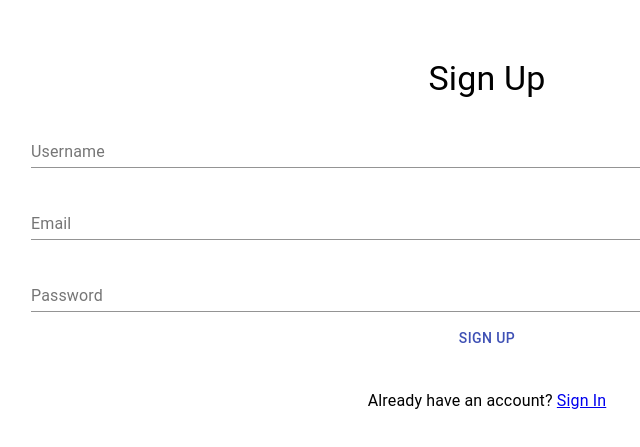
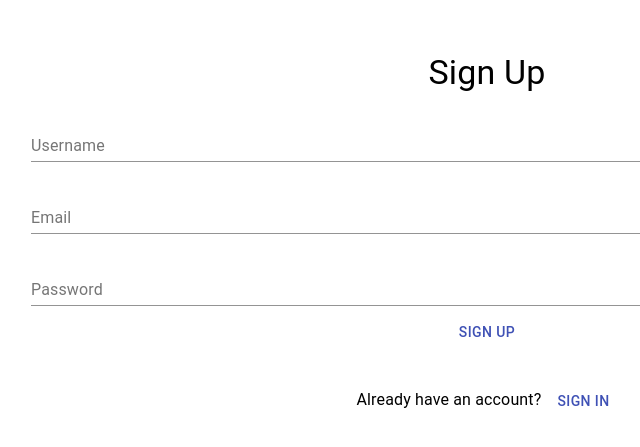
Before and after one commit to armansujoyan/simple-chat-front, a React (Create React App) app: page /signup in a window 1280 px wide. Shown: the part 167-614 px from the top of the page, without its empty margins (153-793 px from the left). Built offline with nearby package versions, Linux system fonts and the light colour scheme.

Commit message:
Change style of the links

```diff
--- a/src/views/SingInPage/index.tsx
+++ b/src/views/SingInPage/index.tsx
@@ -5,15 +5,15 @@ import {
     Typography,
     makeStyles,
     createStyles,
+    Button,
     Theme
 } from '@material-ui/core';
 import * as yup from 'yup';
 import { Link } from 'react-router-dom';
-import { useSelector, useDispatch } from 'react-redux';
+import { useDispatch } from 'react-redux';
 import { Formik } from 'formik';
 
 import SingInForm from './SignInForm';
-import { userSelector } from '../../redux/selectors';
 import { SignInAction } from '../../redux/actions';
 
 const signInValidationSchema = yup.object({
@@ -25,6 +25,9 @@ const useStyles = makeStyles((theme: Theme) =>
   createStyles({
     text: {
       marginTop: '2rem'
+    },
+    link: {
+        marginLeft: '0.5rem'
     }
   }),
 );
@@ -56,7 +59,10 @@ const SingInPage: React.FC = () => {
                     validationSchema={signInValidationSchema}
                     onSubmit={handleSubmit}/>
                 <Typography align='center' className={classes.text}>
-                    Don't have an account yet? <Link to='/signup'>Sign Up</Link>
+                    Don't have an account yet?
+                    <Button to='/signup' component={Link} color='primary' className={classes.link}>
+                        Sign Up
+                    </Button>
                 </Typography>
             </Box>
         </Container>
--- a/src/views/SingupPage/index.tsx
+++ b/src/views/SingupPage/index.tsx
@@ -5,7 +5,8 @@ import {
     Typography,
     makeStyles,
     createStyles,
-    Theme
+    Theme,
+    Button
 } from '@material-ui/core';
 import * as yup from 'yup';
 import { Link } from 'react-router-dom';
@@ -20,6 +21,9 @@ const useStyles = makeStyles((theme: Theme) =>
   createStyles({
     text: {
       marginTop: '2rem'
+    },
+    link: {
+        marginLeft: '0.5rem'
     }
   }),
 );
@@ -58,7 +62,10 @@ const SingInPage: React.FC = () => {
                     validationSchema={signupValidationSchema}
                     onSubmit={handleSubmit}/>
                 <Typography align='center' className={classes.text}>
-                    Already have an account? <Link to='/'>Sign In</Link>
+                    Already have an account?
+                    <Button to='/' component={Link} color='primary' className={classes.link}>
+                        Sign In
+                    </Button>
                 </Typography>
             </Box>
         </Container>
```
